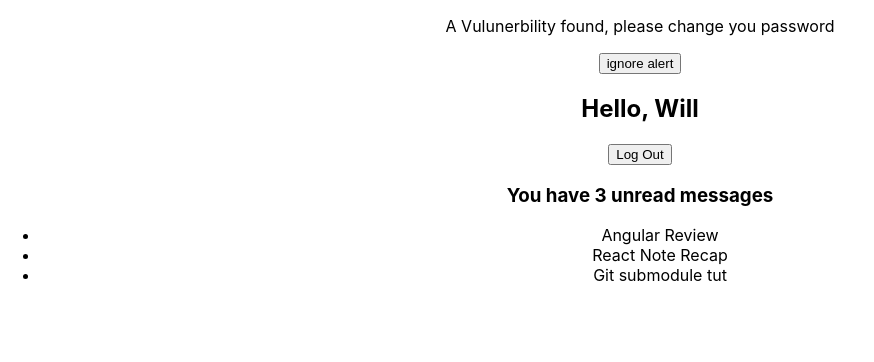
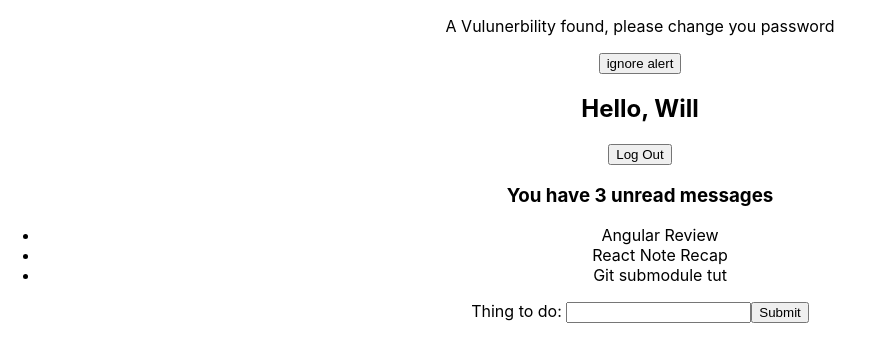
Before and after one commit to winoooops/react-intro, a React (Create React App) app: page / in a window 1280 px wide. Shown: the top 362 px of the page, without its empty margins (0-874 px from the left). Built offline with nearby package versions, Linux system fonts and the light colour scheme.

Commit message:
adding the form

```diff
--- a/src/App.js
+++ b/src/App.js
@@ -2,13 +2,14 @@ import React from 'react';
 import './App.css';
 import Welcome from './components/welcome';
 import List from './components/list'
-
+import TodoForm from './components/todo-form'
 
 function App() {
   return (
     <div className="App">
       <Welcome name="Will"></Welcome>
       <List></List>
+      <TodoForm></TodoForm>
     </div>
   );
 }
--- /dev/null
+++ b/src/components/todo-form.js
@@ -0,0 +1,34 @@
+import React from 'react'
+
+class TodoForm extends React.Component {
+  constructor(props) {
+    super(props)
+    this.state = { event: '' }
+    this.handleSubmit = this.handleSubmit.bind(this)
+    this.handleChange = this.handleChange.bind(this)
+  }
+
+  handleChange(e) {
+    this.setState({ event: e.target.value })
+  }
+
+  handleSubmit(e) {
+    alert(`Your todo list has been updated with item: ` + this.state.event)
+  }
+
+
+  render() {
+    return (
+      <form onSubmit={this.handleSubmit}>
+        <label>Thing to do: </label>
+        <input type="text"
+          value={this.state.event}
+          onChange={this.handleChange}
+        />
+        <input type="submit" value="Submit" />
+      </form>
+    )
+  }
+}
+
+export default TodoForm
```
